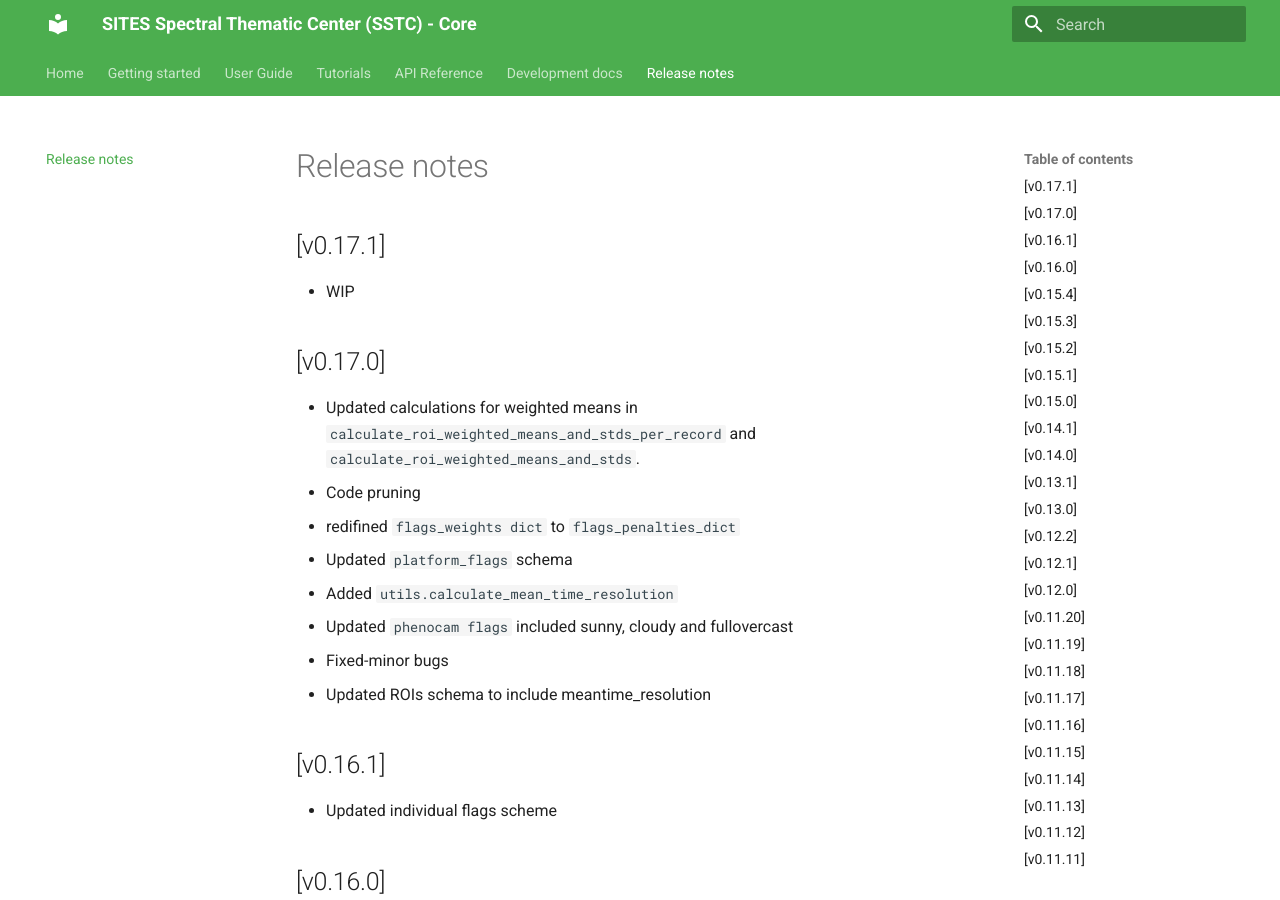
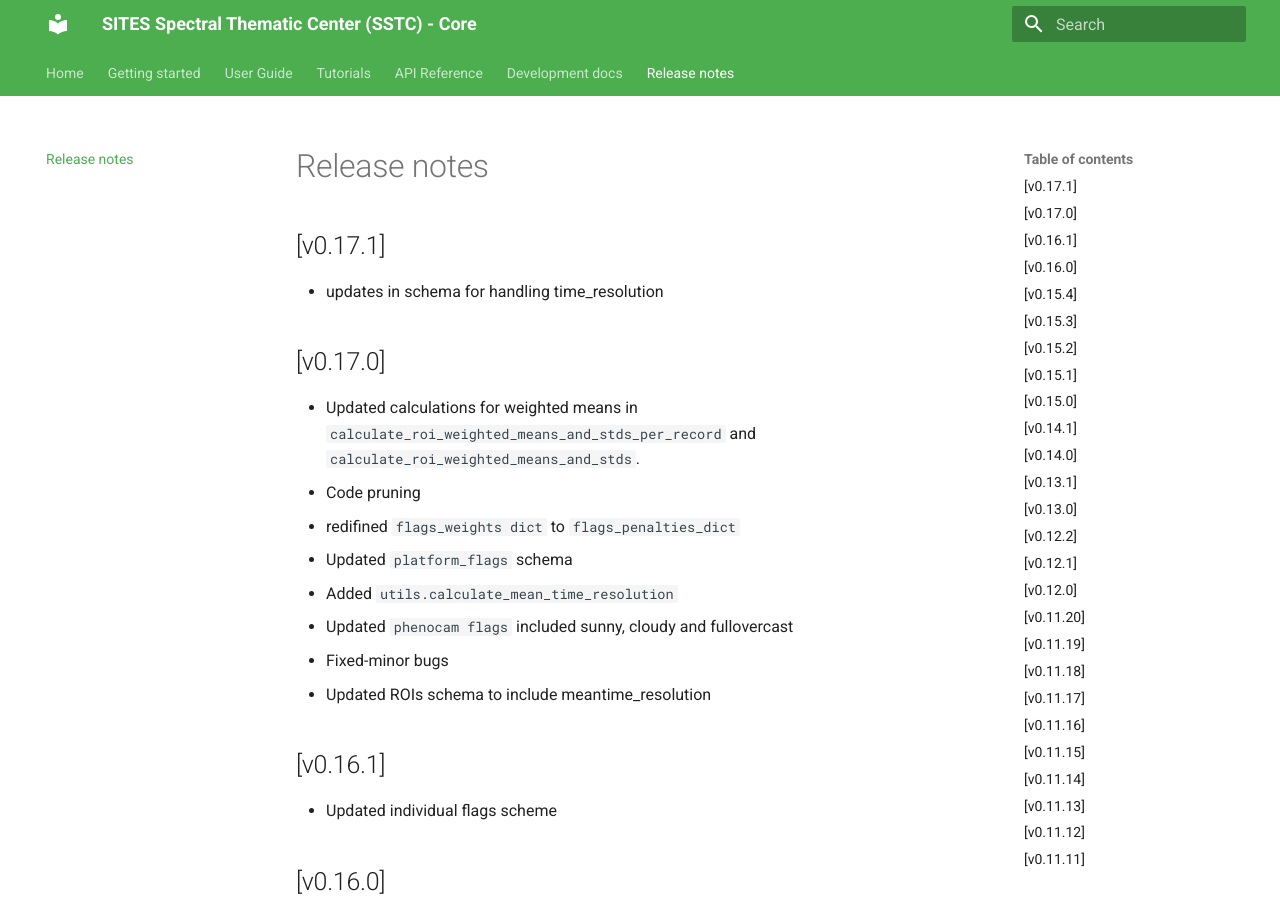
Before and after one commit to SITES-spectral/sstc-core, an MkDocs documentation site: the page built from docs/CHANGELOG.md, in a window 1280 px wide and 900 px high. Built offline with MkDocs 1.6.1 and Material for MkDocs 9.7.7, drawn with Linux system fonts in a browser that asks for light colours.

Commit message:
Adding meantime_resultion to schema

```diff
--- a/docs/CHANGELOG.md
+++ b/docs/CHANGELOG.md
@@ -1,5 +1,5 @@
 ## [v0.17.1]
-- WIP
+- updates in schema for handling time_resolution
 
 ## [v0.17.0]
 - Updated calculations for weighted means in `calculate_roi_weighted_means_and_stds_per_record` and `calculate_roi_weighted_means_and_stds`.
```
